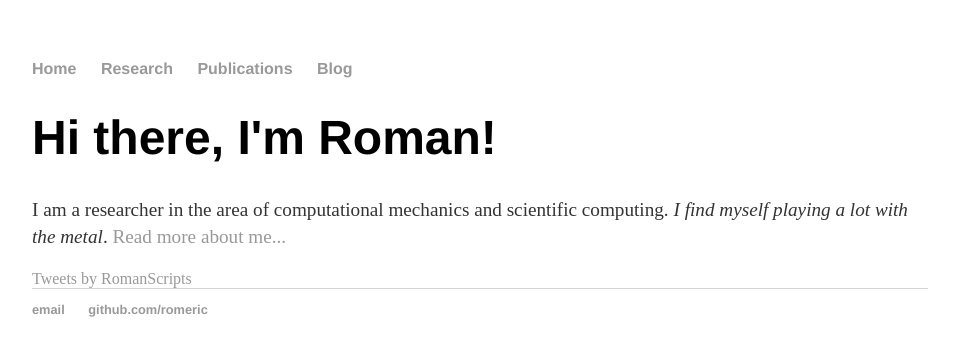
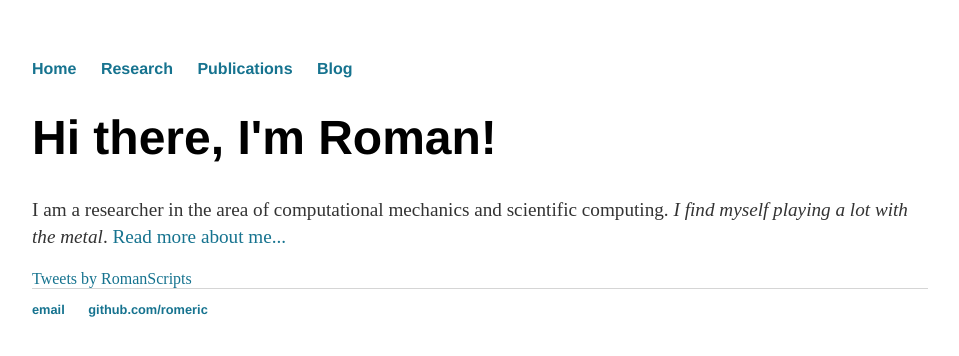
Before and after one commit to romeric/romeric.github.io, a plain HTML site: page index.html in a window 1280 px wide. Shown: the whole page, without its empty margins (160-1119 px from the left). Drawn offline with Linux system fonts and the light colour scheme.

```diff
--- a/css/main.css
+++ b/css/main.css
@@ -14,7 +14,7 @@
 }
 a {
     text-decoration: none;
-    color: #999;
+    color: #16738F;
 }
 a:hover {
     text-decoration: underline;
```
